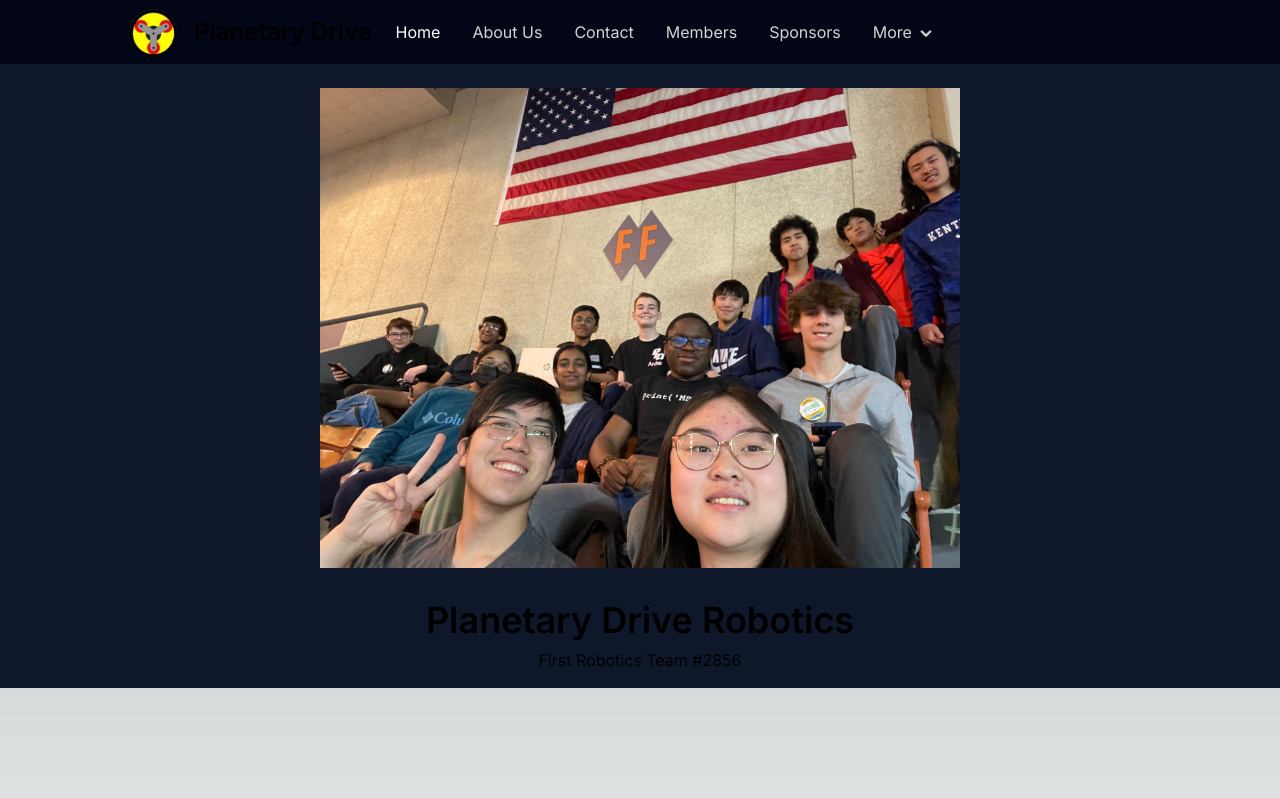
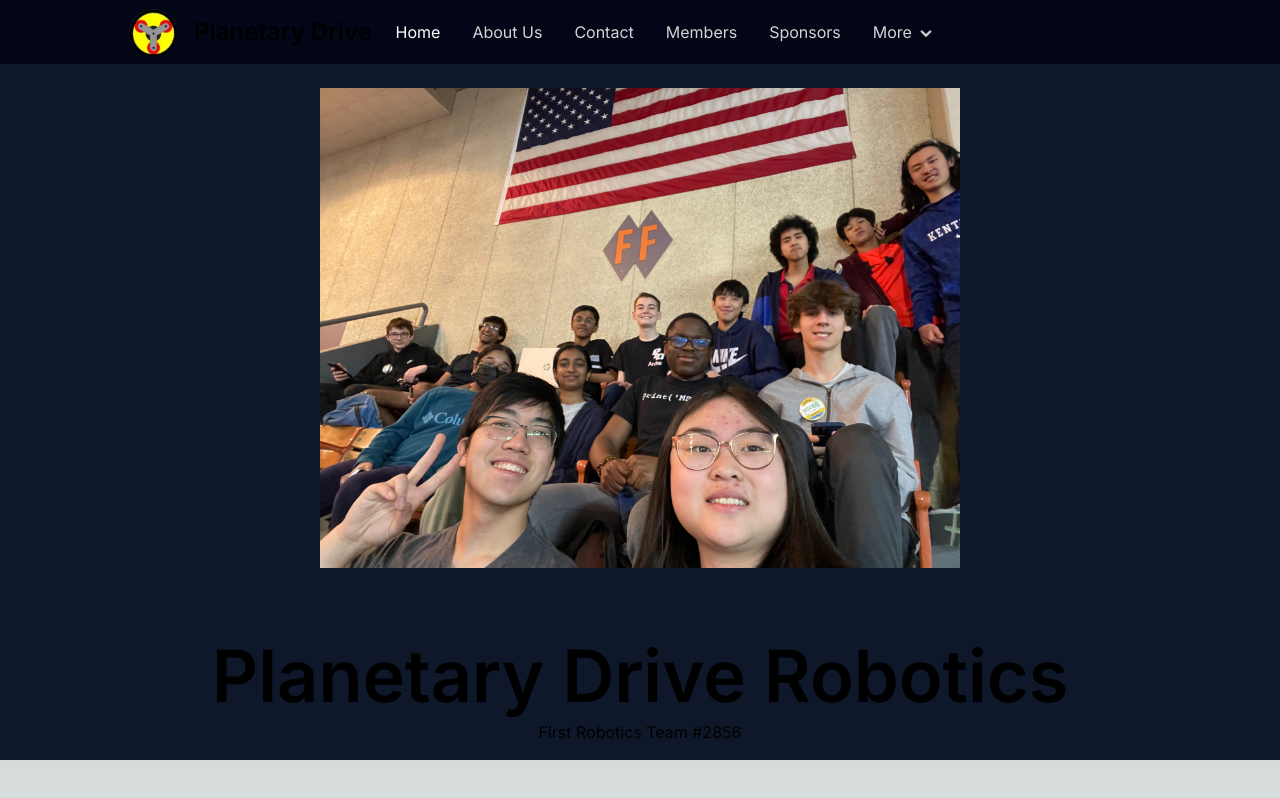
Before and after one commit to EricS-200/PlanetaryDrive_FRC2856_Website, a Next.js app: page / in a window 1280 px wide. Built offline with nearby package versions, Linux system fonts and the light colour scheme.

Commit message:
Update page.jsx (changed the title size only)

```diff
--- a/app/page.jsx
+++ b/app/page.jsx
@@ -4,13 +4,8 @@ export default function Home() {
   return (
     <main className="">
       <section className="w-full flex justify-center bg-slate-900 flex-col items-center pt-6">
-        <Image
-          src="/team_pics/main-banner3.jpg"
-          width={5000}
-          height={10}
-          className="w-4/5 lg:w-2/4"
-        />
-        <h1 className="text-4xl font-semibold mt-8 mb-2">
+        <Image src="/team_pics/main-banner3.jpg" width={5000} height={10} className="w-4/5 lg:w-2/4 mb-10"/>
+        <h1 className="text-lg sm:text-2xl md: xl:text-7xl font-semibold mt-8 mb-2">
           Planetary Drive Robotics
         </h1>
         <p className="mb-4">First Robotics Team #2856</p>
```
